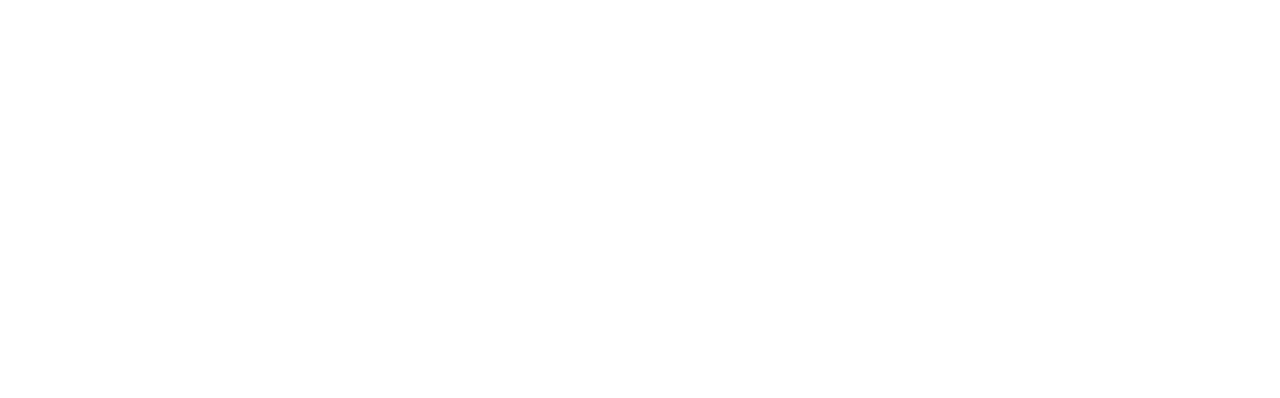
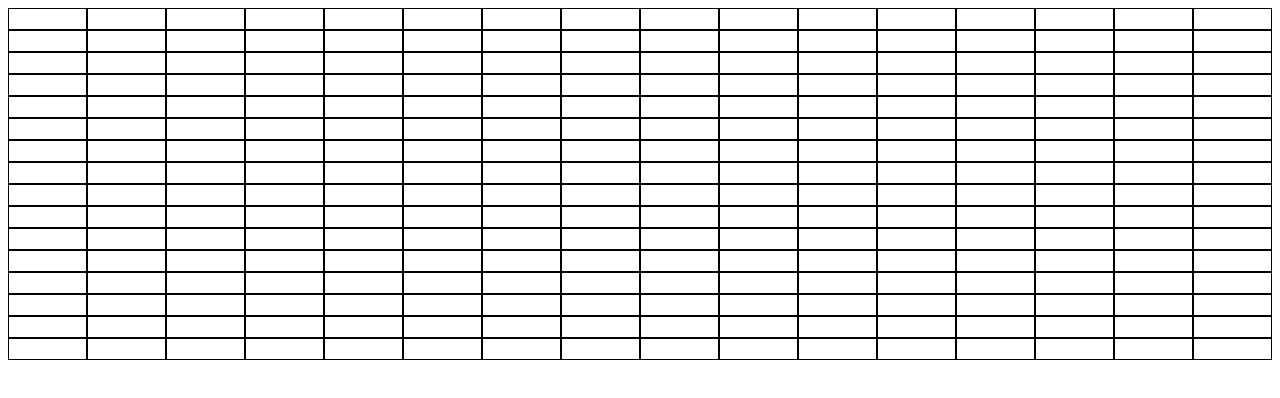
Before and after one commit to m3izu/etch-a-sketch, a plain HTML site: page index.html in a window 1280 px wide. Drawn offline with Linux system fonts and the light colour scheme.

Commit message:
added grids, not functional yet

```diff
--- a/index.html
+++ b/index.html
@@ -4,6 +4,7 @@
     <meta charset="UTF-8">
     <meta name="viewport" content="width=device-width, initial-scale=1.0">
     <title>Document</title>
+    <link rel="stylesheet" href="styles.css">
 </head>
 <body>
     <div id="outside">
--- a/script.js
+++ b/script.js
@@ -0,0 +1,19 @@
+
+
+function createdivforGrid(n) {
+    const outside = document.getElementById('outside');
+
+    for (let i = 0; i < n; i++) {
+        const grid = document.createElement("div");
+        grid.id = `grid ${i}`;
+        outside.appendChild(grid);
+        grid.style.cssText = `
+        width: calc(100% / 16);
+        box-sizing: border-box;
+        border: 1px solid black;
+        padding: 10px;
+    `;
+    }
+}
+
+createdivforGrid(256);
--- /dev/null
+++ b/styles.css
@@ -0,0 +1,4 @@
+#outside {
+    display: flex;
+    flex-wrap: wrap;
+}
```
